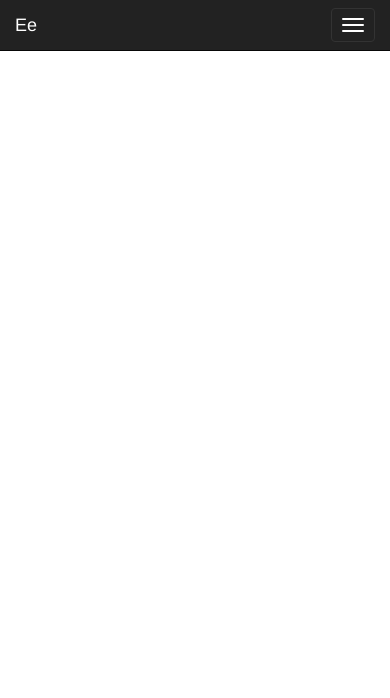
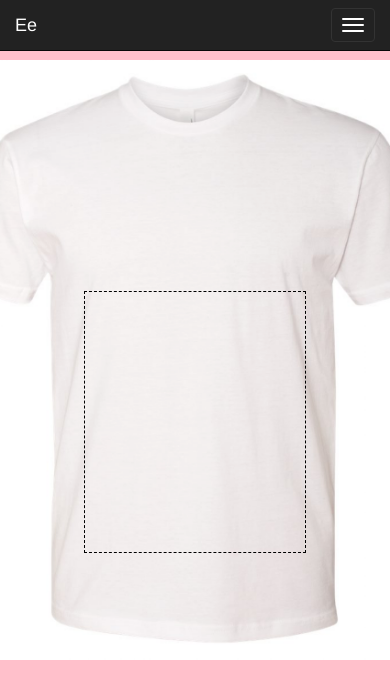
Before and after one commit to m-mcclure/simple, a plain HTML site: page index.html in a window 390 px wide. Drawn offline with nearby package versions, Linux system fonts and the light colour scheme.

Commit message:
mobile layout

```diff
--- a/main.js
+++ b/main.js
@@ -39,9 +39,38 @@ $( document ).ready(function() {
   function setUpMobileLayout(){
     // $('nav').css('width', width);
     // $('.mobile-layout-buttons-row').css('visibility','visible');
-    // $('.shirt-panel').css('visibility','visible');
+    // $('.max-width-container').css({
+    //   // 'width': width,
+    //   'height': '760px',
+    //   'visibility':'visible'
+    //   // 'margin-top': '100px'
+    // });
+    // $('.shirt-panel').hide();
+    //
+    $('.shirt-panel').css('visibility','visible');
 
-  //   // $('.edit-panel').remove();
+    $('.platen').css({
+      'width':'220px',
+      'height':'260px',
+      'position':'fixed',
+      'top':'0',
+      'left':'0',
+      'right':'0',
+      'bottom':'0',
+      'margin':'auto'
+    });
+
+    $('.shirt-panel').css({
+      // 'width':'240px',
+      // 'height':'300px',
+      'position':'fixed',
+      'top':'0px',
+      'left':'0',
+      'right':'0',
+      'bottom':'0',
+      'margin':'auto'
+    });
+
   //   $('html, body').css({
   //     'overflow': 'hidden',
   //     'height': '100%',
@@ -51,7 +80,7 @@ $( document ).ready(function() {
   // $('.mobile-button').css('visibility', 'visible');
 
 
-  $('.edit-panel').remove();
+  // $('.edit-panel').remove();
   // $('.toggle-btns, .center-continue-btn, .edit-buttons-row').show();
 
   }
--- a/style.css
+++ b/style.css
@@ -11,7 +11,12 @@
   visibility: hidden;
 }
 
-html, body {margin: 0; height: 100%; overflow: hidden}
+html, body {
+  margin: 0;
+  height: 100%;
+  overflow: hidden;
+  background-color:pink;
+}
 
 /*.navbar {
   width:300px;
@@ -28,6 +33,7 @@ html, body {margin: 0; height: 100%; overflow: hidden}
 }
 
 .edit-panel {
+
   border-top-left-radius:4px;
   border-top-right-radius:4px;
   /*width:30%;*/
@@ -37,7 +43,7 @@ html, body {margin: 0; height: 100%; overflow: hidden}
   /*min-width: 250px;*/
   /*width:300px;*/
   /*width: 330px;*/
-  /*background-color: green;*/
+  background-color: red;
 }
 
 .right-panel-container {
@@ -46,18 +52,39 @@ html, body {margin: 0; height: 100%; overflow: hidden}
 }
 
 .shirt-panel {
-  /*position: fixed;*/
-    /*right: 0;
-    top: 50%;*/
+
+  /* new way?
+
   height:100%;
   min-width: 560px;
   width:100%;
-  /*background-color: crimson;*/
+  background-color: crimson;
   margin:auto;
   background-image:url("images/blankShirtCropped.png");
   background-size:contain;
   background-repeat:no-repeat;
   background-position:center;
+
+  */
+
+  flex-grow:1;
+  height:100%;
+  min-width:480px;
+  /*margin-left:200px;*/
+  /*background-color:magenta;*/
+  /*background-color:green;*/
+  background-image: url("images/whiteShirt.png");
+  background-size: 570px 600px;
+  background-repeat: no-repeat;
+  background-attachment: fixed;
+  /*do something about delayed centering on resize */
+  background-position: center 60px;
+  display: -webkit-flex;
+  display: flex;
+  -webkit-align-items: center;
+  align-items: center;
+  -webkit-justify-content: center;
+  justify-content: center;
 }
 
 .platen {
```
